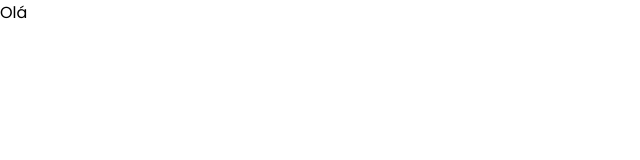
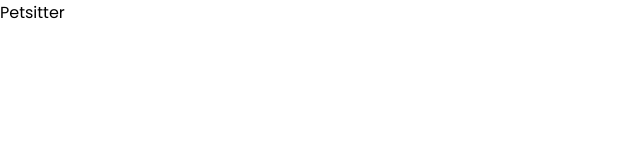
Before and after one commit to lucasferreiraz/petsitter, a React (Create React App) app in the folder frontend/: page / in a window 1280 px wide. Shown: the top 160 px of the page, without its empty margins (0-640 px from the left). Built offline with nearby package versions, Linux system fonts and the light colour scheme.

Commit message:
Update App.tsx

```diff
--- a/frontend/src/App.tsx
+++ b/frontend/src/App.tsx
@@ -5,7 +5,7 @@ export function App() {
     <>
       <GlobalStyle />
       <div className="App">
-        Olá
+        Petsitter
       </div>
     </>
   );
```
